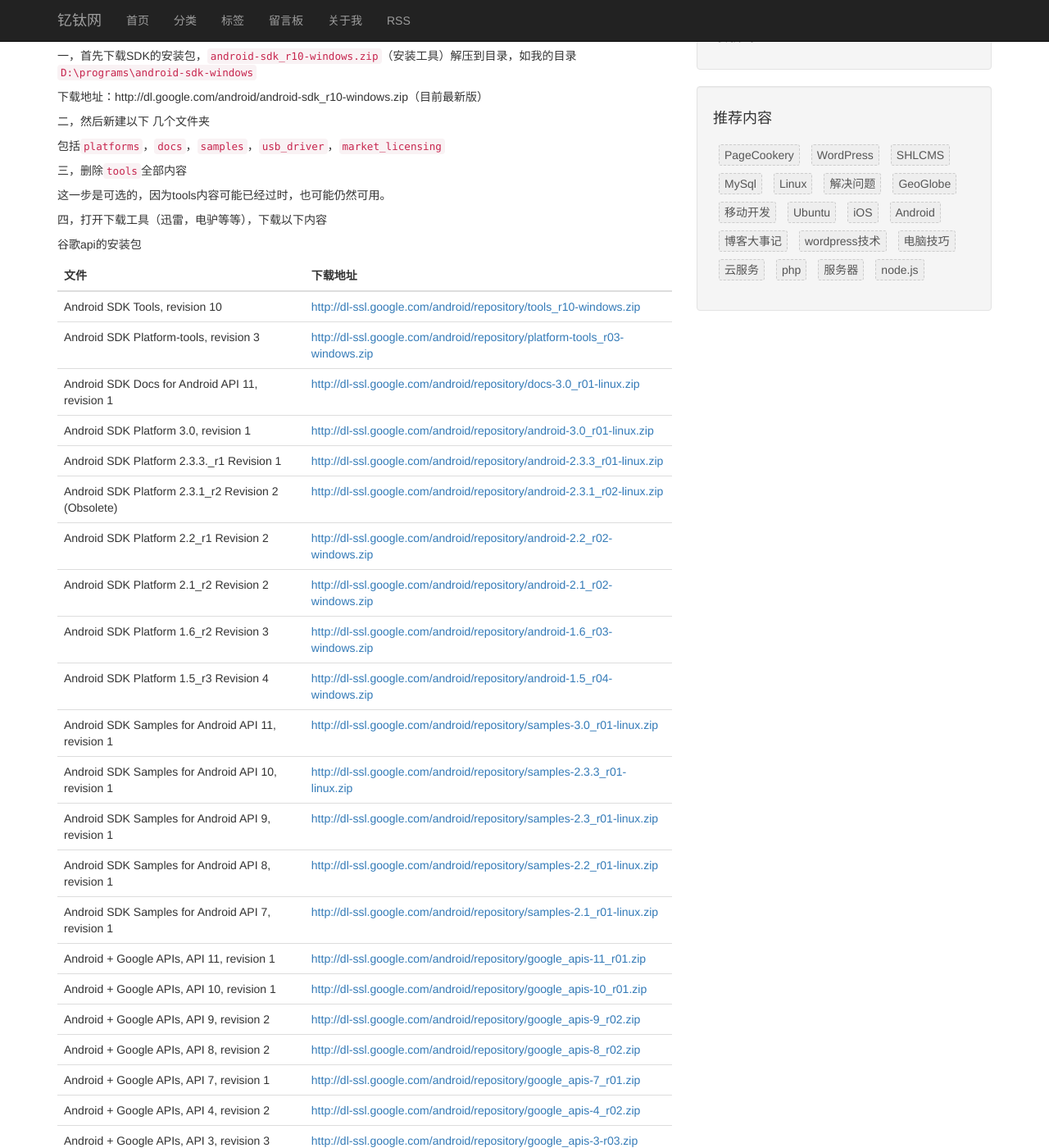
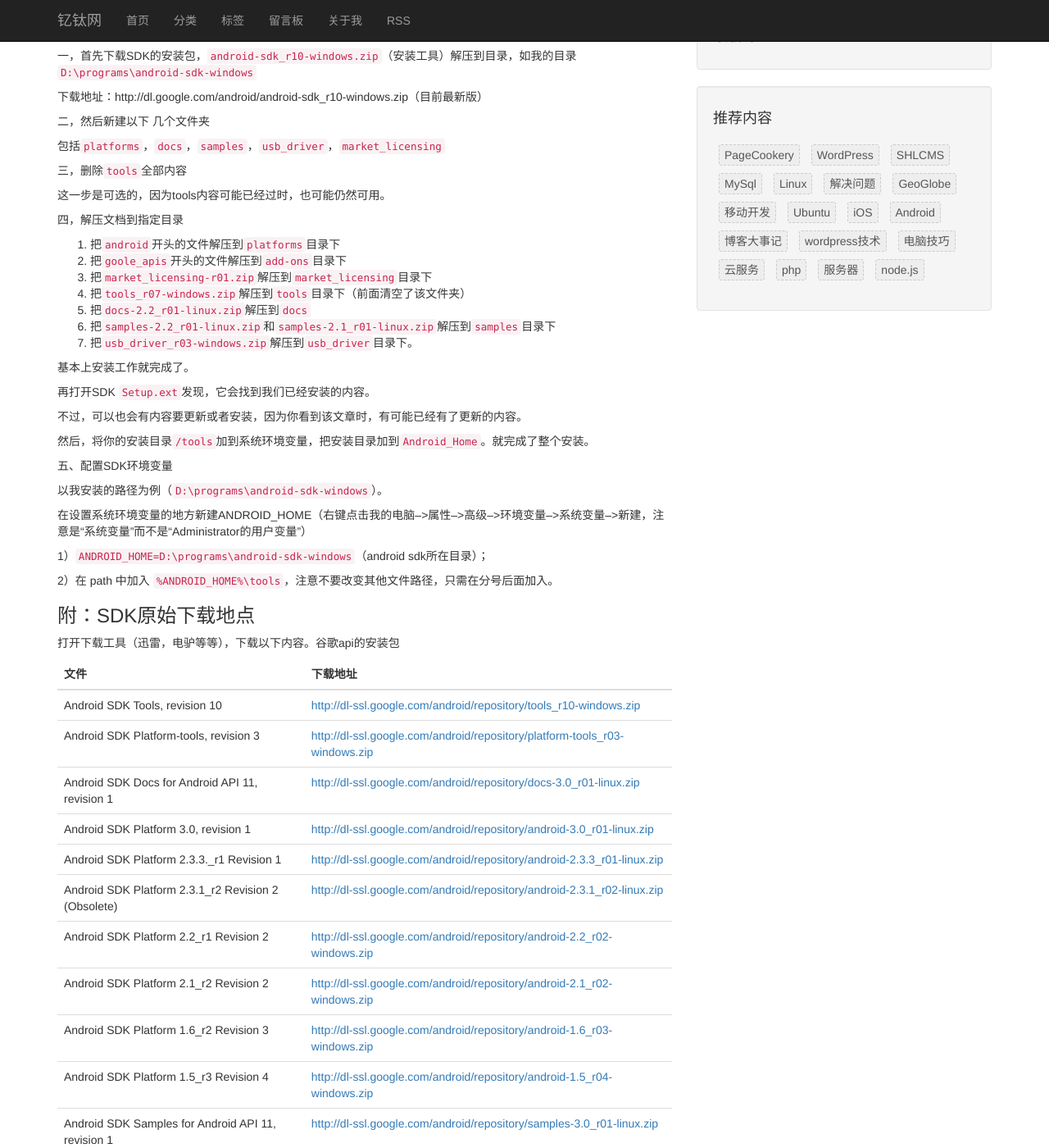
Before and after one commit to yourtion/yourtion.github.io, a Jekyll site: the page built from _posts/wp/2011-04-25-android-sdk-off-line-installation.markdown, in a window 1280 px wide and 1400 px high, scrolled down 319 px. Shown: the whole window at 82% size. Built offline with Jekyll 4.4.1, drawn with Linux system fonts in a browser that asks for light colours; Markdown is read by kramdown in place of the engine named in the settings; comment, search, counter and statistics services are not loaded; some of the changed text lies outside the part shown.

Commit message:
Update "android-sdk-off-line-installation"

````diff
--- a/_posts/wp/2011-04-25-android-sdk-off-line-installation.markdown
+++ b/_posts/wp/2011-04-25-android-sdk-off-line-installation.markdown
@@ -31,9 +31,37 @@
 
 这一步是可选的，因为tools内容可能已经过时，也可能仍然可用。
 
-四，打开下载工具（迅雷，电驴等等），下载以下内容
+四，解压文档到指定目录
 
-谷歌api的安装包
+1. 把```android```开头的文件解压到```platforms```目录下
+2. 把```goole_apis```开头的文件解压到```add-ons```目录下
+3. 把```market_licensing-r01.zip```解压到```market_licensing```目录下
+4. 把```tools_r07-windows.zip```解压到```tools```目录下（前面清空了该文件夹）
+5. 把```docs-2.2_r01-linux.zip```解压到```docs```
+6. 把```samples-2.2_r01-linux.zip```和```samples-2.1_r01-linux.zip```解压到```samples```目录下
+8. 把```usb_driver_r03-windows.zip```解压到```usb_driver```目录下。
+
+基本上安装工作就完成了。
+
+再打开SDK ```Setup.ext```发现，它会找到我们已经安装的内容。
+
+不过，可以也会有内容要更新或者安装，因为你看到该文章时，有可能已经有了更新的内容。
+
+然后，将你的安装目录```/tools```加到系统环境变量，把安装目录加到```Android_Home```。就完成了整个安装。
+
+五、配置SDK环境变量
+
+以我安装的路径为例（```D:\programs\android-sdk-windows```）。
+
+在设置系统环境变量的地方新建ANDROID_HOME（右键点击我的电脑–>属性–>高级–>环境变量–>系统变量–>新建，注意是“系统变量”而不是“Administrator的用户变量”）
+
+1）```ANDROID_HOME=D:\programs\android-sdk-windows```（android sdk所在目录）；
+
+2）在 path 中加入 ```%ANDROID_HOME%\tools```，注意不要改变其他文件路径，只需在分号后面加入。
+
+### 附：SDK原始下载地点
+
+打开下载工具（迅雷，电驴等等），下载以下内容。谷歌api的安装包
 
 | 文件	| 下载地址  |
 | ----	| :------- |
````
Also changed, not shown: other parts of _posts/wp/2011-04-25-android-sdk-off-line-installation.markdown (+0 -18 lines).
